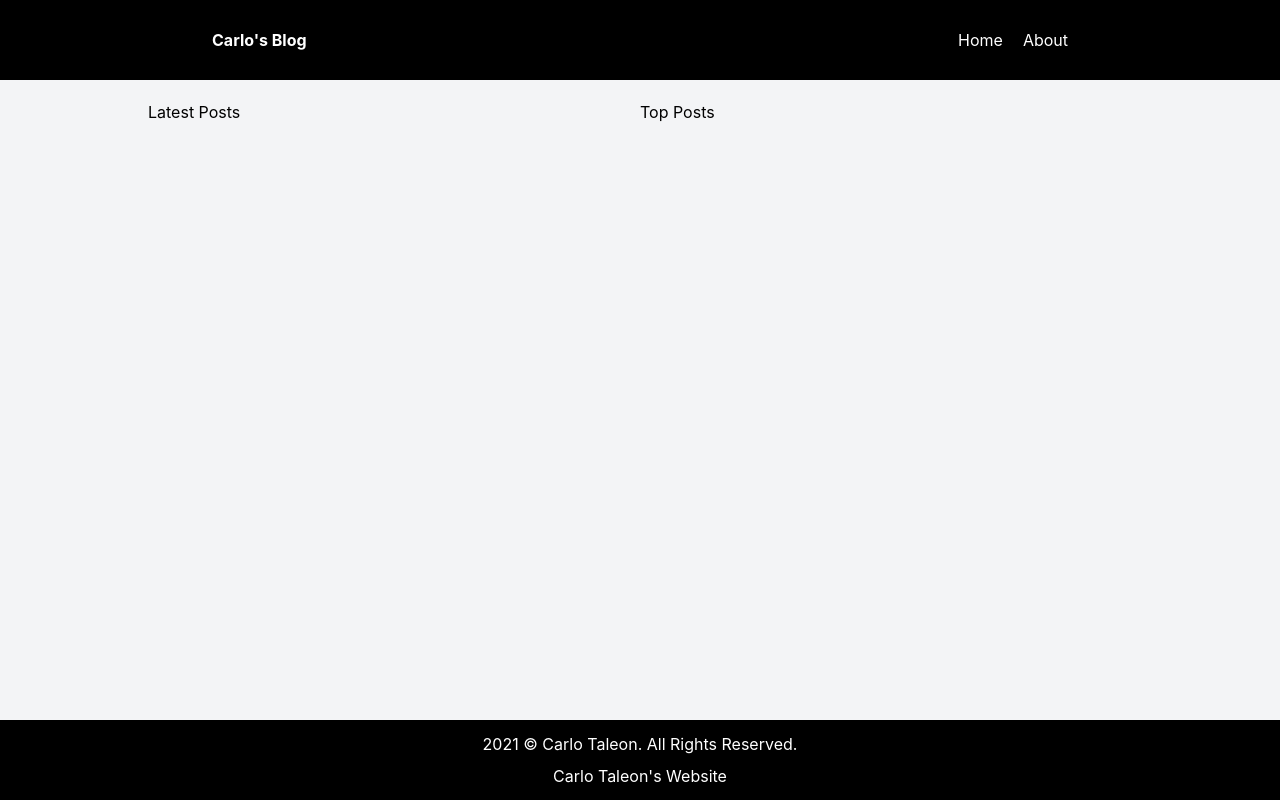
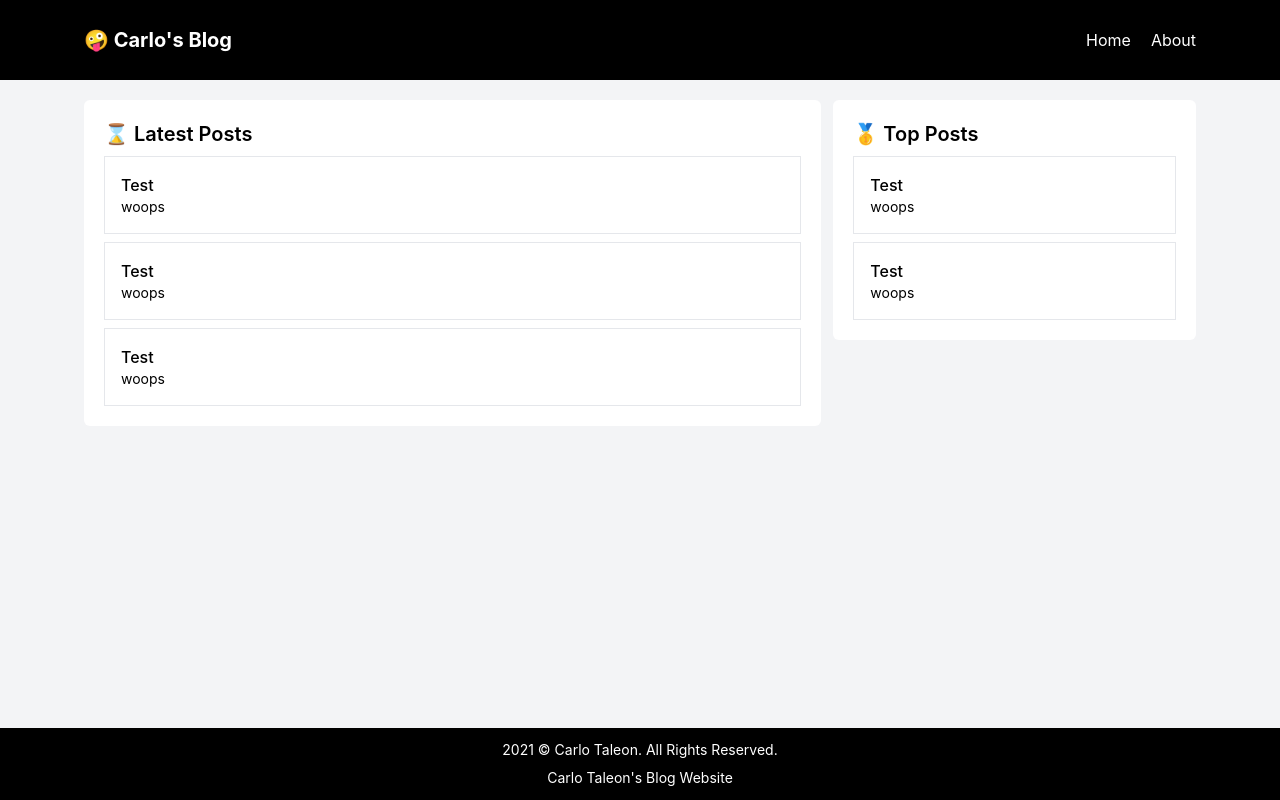
Before and after one commit to Blankeos/nextjs-typescript, a Next.js app in the folder blog-app/: page / in a window 1280 px wide. Built offline with nearby package versions, Linux system fonts and the light colour scheme.

Commit message:
Tweaked more styles and font weights

```diff
--- a/blog-app/components/Container.tsx
+++ b/blog-app/components/Container.tsx
@@ -1,11 +1,12 @@
 import React from "react";
 
 interface Props {
-  children: any;
+  children?: any;
+  className?: string;
 }
 
-const Container: React.FC<Props> = ({ children }) => {
-  return <div className="max-w-5xl mx-auto p-5">{children}</div>;
+const Container: React.FC<Props> = ({ children, className }) => {
+  return <div className={`max-w-6xl mx-auto p-5 ${className}`}>{children}</div>;
 };
 
 export default Container;
--- a/blog-app/components/Footer.tsx
+++ b/blog-app/components/Footer.tsx
@@ -3,9 +3,9 @@ import Link from "next/link";
 
 const Footer = () => {
   return (
-    <footer className="bg-black text-white flex justify-center items-center py-3 flex-col space-y-2">
+    <footer className="bg-black text-white flex justify-center items-center py-3 flex-col space-y-2 text-sm">
       <p>2021 © Carlo Taleon. All Rights Reserved.</p>
-      <Link href="catt.me">Carlo Taleon's Website</Link>
+      <Link href="catt.me">Carlo Taleon's Blog Website</Link>
     </footer>
   );
 };
--- a/blog-app/components/Nav.tsx
+++ b/blog-app/components/Nav.tsx
@@ -1,12 +1,13 @@
 import React from "react";
 import Link from "next/link";
+import Container from "./Container";
 
 const Nav = () => {
   return (
     <nav className="navbar bg-black text-white h-20 flex items-center">
-      <div className="max-w-4xl w-full mx-auto flex justify-between px-5">
+      <Container className=" w-full flex justify-between items-center">
         <Link href="/">
-          <a className="font-bold">Carlo's Blog</a>
+          <a className="font-bold text-xl">🤪 Carlo's Blog</a>
         </Link>
         <ul className="">
           <Link href="/">
@@ -16,7 +17,7 @@ const Nav = () => {
             <li>About</li>
           </Link>
         </ul>
-      </div>
+      </Container>
     </nav>
   );
 };
--- a/blog-app/pages/index.tsx
+++ b/blog-app/pages/index.tsx
@@ -1,6 +1,7 @@
 import Head from "next/head";
 import Image from "next/image";
 import Container from "../components/Container";
+import ArticleLink from "../components/Home/ArticleLink";
 
 export default function Home() {
   return (
@@ -11,7 +12,7 @@ export default function Home() {
         <link rel="icon" href="/favicon.ico" />
       </Head>
       <Container>
-        <div className="grid grid-cols-2">
+        <div className="grid grid-cols-3 gap-3">
           <LatestPosts />
           <TopPosts />
         </div>
@@ -21,9 +22,28 @@ export default function Home() {
 }
 
 function LatestPosts() {
-  return <div>Latest Posts</div>;
+  return (
+    <div className="bg-white rounded-md p-5 md:col-span-2 col-span-3">
+      <h2 className="font-semibold text-xl mb-2">⌛ Latest Posts</h2>
+      <div className="flex flex-col space-y-2">
+        <ArticleLink title={"Test"} shortDesc={"woops"} />
+        <ArticleLink title={"Test"} shortDesc={"woops"} />
+        <ArticleLink title={"Test"} shortDesc={"woops"} />
+      </div>
+    </div>
+  );
 }
 
 function TopPosts() {
-  return <div>Top Posts</div>;
+  return (
+    <div className="md:col-span-1 col-span-3 order-first md:order-last">
+      <div className="bg-white rounded-md p-5">
+        <h2 className="font-semibold text-xl mb-2">🥇 Top Posts</h2>
+        <div className="flex flex-col space-y-2">
+          <ArticleLink title={"Test"} shortDesc={"woops"} />
+          <ArticleLink title={"Test"} shortDesc={"woops"} />
+        </div>
+      </div>
+    </div>
+  );
 }
--- a/blog-app/styles/globals.css
+++ b/blog-app/styles/globals.css
@@ -2,7 +2,7 @@
 @tailwind components;
 @tailwind utilities;
 
-@import url("https://fonts.googleapis.com/css2?family=Barlow:ital,wght@0,300;0,400;0,700;0,800;0,900;1,900&family=Bebas+Neue&display=swap");
+@import url("https://fonts.googleapis.com/css2?family=Barlow:ital,wght@0,300;0,400;0,500;0,600;0,700;0,800;0,900;1,900&family=Bebas+Neue&display=swap");
 
 html,
 body {
```
